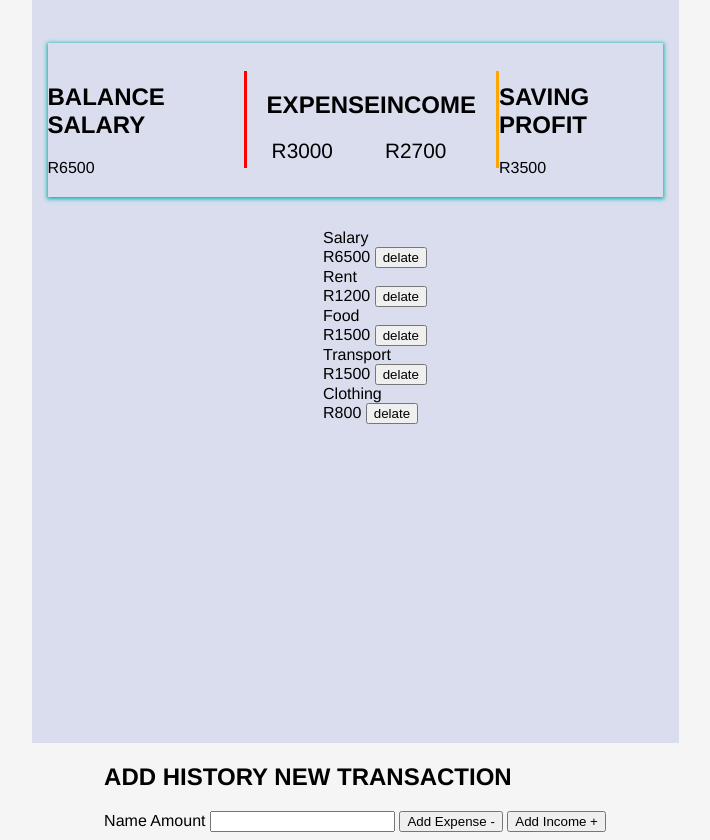
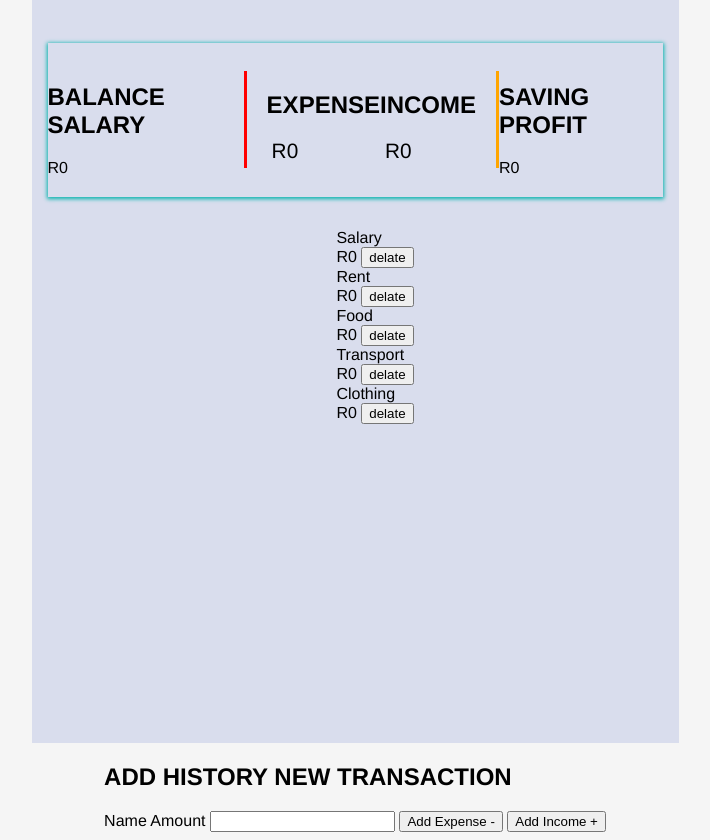
Before and after one commit to Tshembani30/ExpenseTrackerT, a plain HTML site: page index.html in a window 1280 px wide. Shown: the part 97-937 px from the top of the page, without its empty margins (285-995 px from the left). Drawn offline with Linux system fonts and the light colour scheme.

Commit message:
added put for the title of app

```diff
--- a/index.html
+++ b/index.html
@@ -12,26 +12,26 @@
 
 <body>
     <div class="app">
-        <h1>Expense Tracker App</h1>
+        <h1>Expense</h1>
 
         <div class="cashflow-container">
             <div class="balance-container">
                 <h2> Balance Salary</h2>
-                <div id="Balance Salary">R6500</div>
+                <div id="Balance Salary">R0</div>
             </div>
 
             <div class="Expense-container">
                 <h2> Expense</h2>
-                <div id="Expense">R3000</div>
+                <div id="Expense">R0</div>
             </div>
             <div class="Income-container">
                 <h2> Income</h2>
-                <div id="Income">R2700</div>
+                <div id="Income">R0</div>
             </div>
 
             <div class="Saving Profit-contaier">
                 <h2> Saving Profit</h2>
-                <div id="Saving Profit">R3500</div>
+                <div id="Saving Profit">R0</div>
             </div>
         </div>
             <div class="transaction-container">
@@ -40,7 +40,7 @@
                         Salary
                     </il>
                     <div>
-                        <span class="Income-amt">R6500</span>
+                        <span class="Income-amt">R0</span>
                         <button>delate</button>
                     </div>
 
@@ -48,7 +48,7 @@
                     Rent
                     <il>
                         <div>
-                            <span class="Expense-amt">R1200</span>
+                            <span class="Expense-amt">R0</span>
                             <button>delate</button>
                         </div>
 
@@ -56,7 +56,7 @@
                     <il>
                         Food
                         <div>
-                            <span class="Expense-amt">R1500</span>
+                            <span class="Expense-amt">R0</span>
                             <button>delate</button>
                         </div>
 
@@ -66,7 +66,7 @@
                         <div>
                             Transport
                             <div>
-                                <span class="Expense-amt">R1500</span>
+                                <span class="Expense-amt">R0</span>
                                 <button>delate</button>
                             </div>
                     </il>
@@ -75,7 +75,7 @@
                         <div>
                             Clothing
                             <div>
-                                <span class="Expense-amt">R800</span>
+                                <span class="Expense-amt">R0</span>
                                 <button>delate</button>
                             </div>
                     </il>
```
